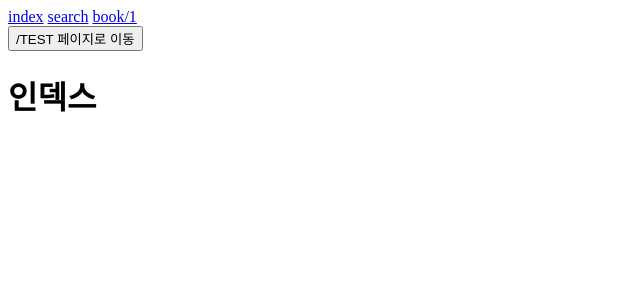
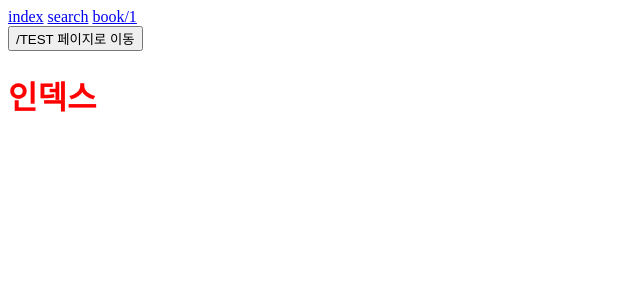
Before and after one commit to doridori-samsam/onebite-book, a Next.js app in the folder section02/: page / in a window 1280 px wide. Shown: the top 300 px of the page, without its empty margins (0-640 px from the left). Built offline with nearby package versions, Linux system fonts and the light colour scheme.

Commit message:
💄 styling with css module

```diff
--- /dev/null
+++ b/section02/src/pages/index.module.css
@@ -0,0 +1,3 @@
+.h1 {
+  color: red;
+}
--- a/section02/src/pages/index.tsx
+++ b/section02/src/pages/index.tsx
@@ -1,3 +1,5 @@
+import style from "./index.module.css";
+
 export default function Home() {
-  return <h1>인덱스</h1>;
+  return <h1 className={style.h1}>인덱스</h1>;
 }
```
